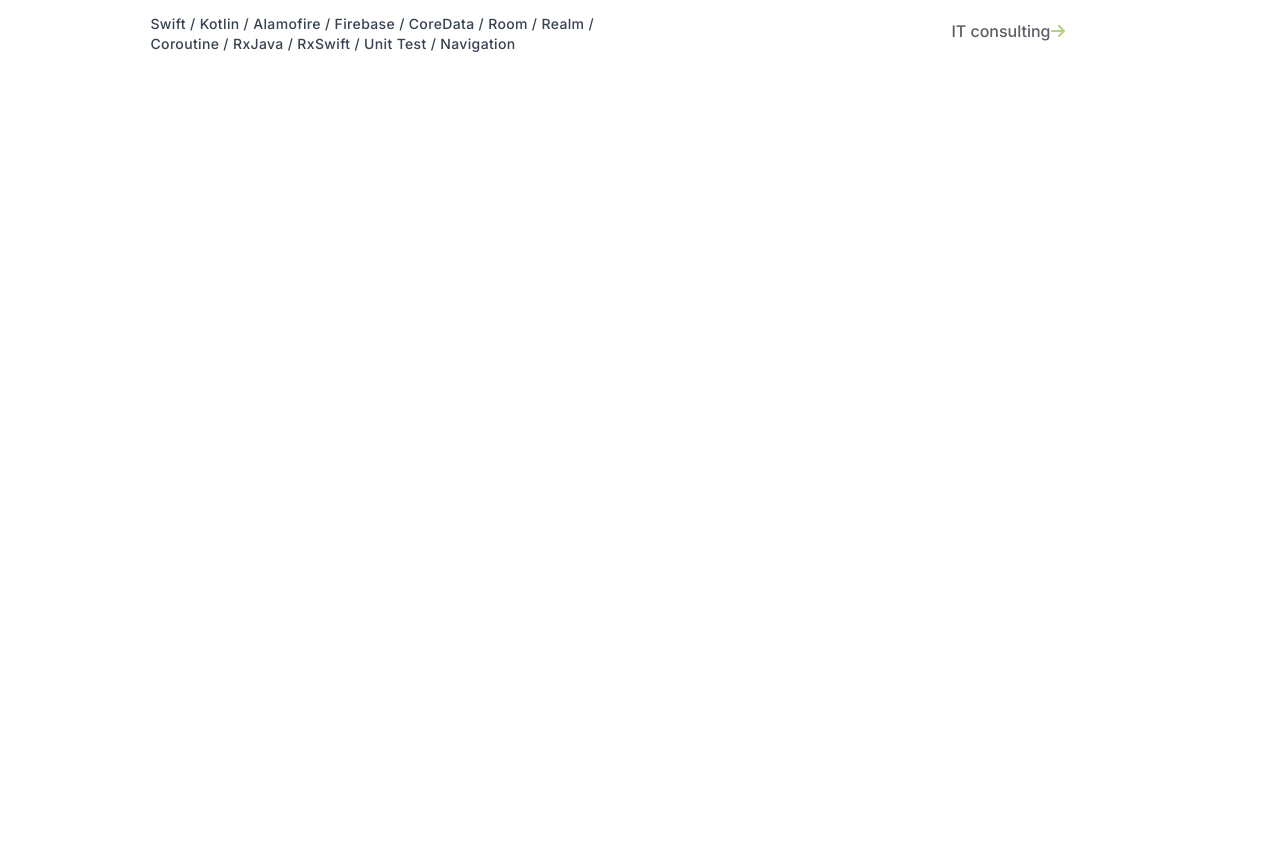
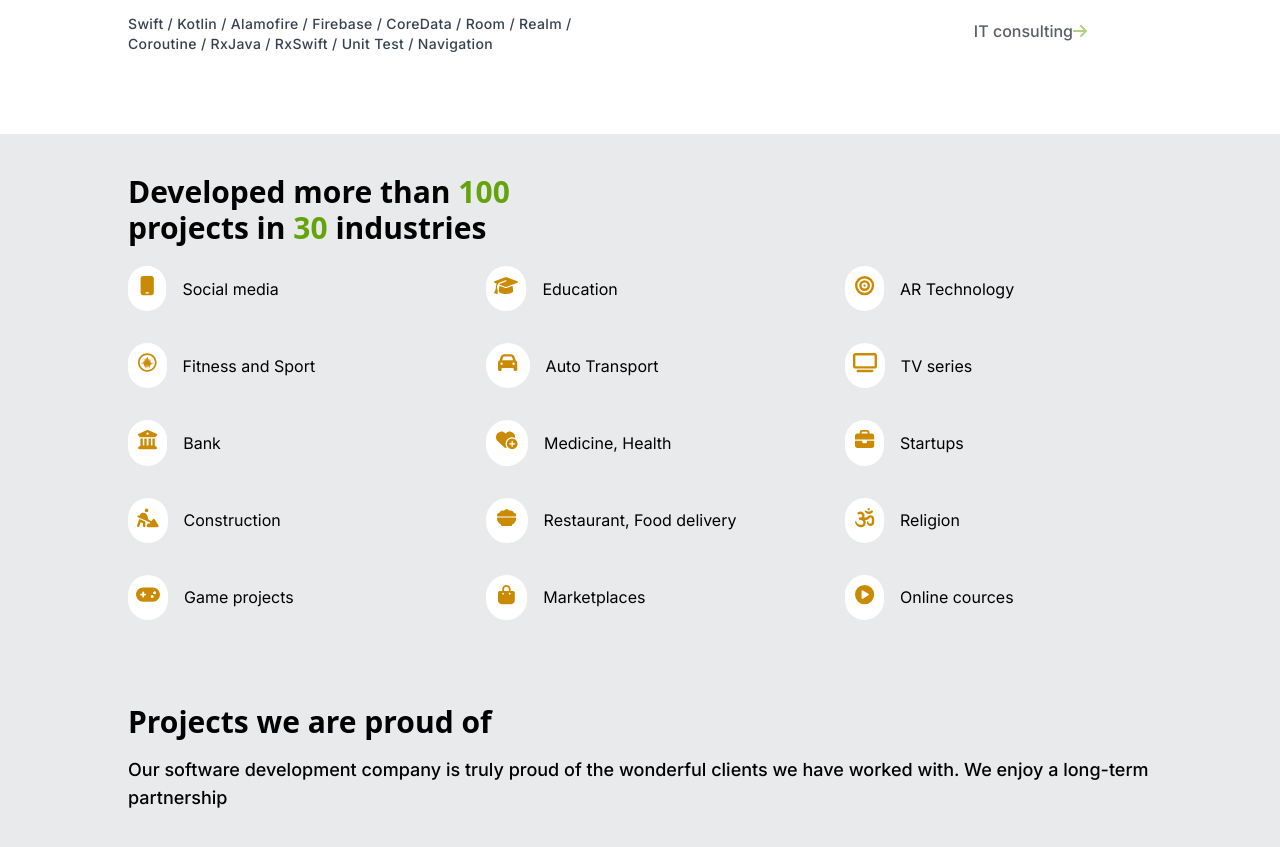
Before and after one commit to abhis12321/filesure-assignment, a Next.js app: page / in a window 1280 px wide. Shown: the part 1241-2088 px from the top of the page. Before the commit the page ends 1375 px from the top, so only its background shows below. Built offline with nearby package versions, Linux system fonts and the light colour scheme.

Commit message:
Acheivement Page is created

```diff
--- /dev/null
+++ b/app/__components/Acheivement.js
@@ -0,0 +1,85 @@
+import { faCreativeCommonsSampling } from '@fortawesome/free-brands-svg-icons'
+import { faBagShopping, faBowlFood, faBriefcase, faBuildingColumns, faBullseye, faCar, faCirclePlay, faGamepad, faGraduationCap, faHeartCirclePlus, faMobile, faOm, faPersonDigging, faTv } from '@fortawesome/free-solid-svg-icons'
+import { FontAwesomeIcon } from '@fortawesome/react-fontawesome'
+import React from 'react'
+
+export default function Acheivement() {
+    return (
+        <div className='py-10 bg-gray-500/15'>
+            <div className='w-[98%] md:w-[80%] max-w-[1300px] mx-auto'>
+                <h2 className="max-w-[450px] text-3xl font-bold font-sans tracking-normal">Developed more than <span className="text-lime-600">100</span> projects in <span className="text-lime-600">30</span> industries</h2>
+                <div className="w-full flex gap-8 flex-wrap items center justify-between py-5">
+                    <div className="w-full xs:w-[48%] sm:w-[30%] flex gap-4 items-center justify-start">
+                        <div className="py-[10px] px-3 bg-white rounded-full text-yellow-600"><FontAwesomeIcon size='xs' icon={faMobile} className='h-[1.2rem]'/></div>
+                        <div className="">Social media</div>
+                    </div>
+
+                    <div className="w-full xs:w-[48%] sm:w-[30%] flex gap-4 items-center justify-start">
+                        <div className="py-[10px] px-2 bg-white rounded-full text-yellow-600"><FontAwesomeIcon size='xs' icon={faGraduationCap} className='h-[1.2rem]'/></div>
+                        <div className="">Education</div>
+                    </div>
+                    <div className="w-full xs:w-[48%] sm:w-[30%] flex gap-4 items-center justify-start">
+                        <div className="p-[10px] bg-white rounded-full text-yellow-600"><FontAwesomeIcon size='xs' icon={faBullseye} className='h-[1.2rem]'/></div>
+                        <div className="">AR Technology</div>
+                    </div>
+                    <div className="w-full xs:w-[48%] sm:w-[30%] flex gap-4 items-center justify-start">
+                        <div className="p-[10px] bg-white rounded-full text-yellow-600"><FontAwesomeIcon size='xs' icon={faCreativeCommonsSampling} className='h-[1.2rem]'/></div>
+                        <div className="">Fitness and Sport</div>
+                    </div>
+                    <div className="w-full xs:w-[48%] sm:w-[30%] flex gap-4 items-center justify-start">
+                        <div className="py-[10px] px-3 bg-white rounded-full text-yellow-600"><FontAwesomeIcon size='xs' icon={faCar} className='h-[1.2rem]'/></div>
+                        <div className="">Auto Transport</div>
+                    </div>
+                    <div className="w-full xs:w-[48%] sm:w-[30%] flex gap-4 items-center justify-start">
+                        <div className="py-[10px] px-2 bg-white rounded-full text-yellow-600"><FontAwesomeIcon size='xs' icon={faTv} className='h-[1.2rem]'/></div>
+                        <div className="">TV series</div>
+                    </div>
+                    <div className="w-full xs:w-[48%] sm:w-[30%] flex gap-4 items-center justify-start">
+                        <div className="p-[10px] bg-white rounded-full text-yellow-600"><FontAwesomeIcon size='xs' icon={faBuildingColumns} className='h-[1.2rem]'/></div>
+                        <div className="">Bank</div>
+                    </div>
+                    <div className="w-full xs:w-[48%] sm:w-[30%] flex gap-4 items-center justify-start">
+                        <div className="p-[10px] bg-white rounded-full text-yellow-600"><FontAwesomeIcon size='xs' icon={faHeartCirclePlus} className='h-[1.2rem]'/></div>
+                        <div className="">Medicine, Health</div>
+                    </div>
+                    <div className="w-full xs:w-[48%] sm:w-[30%] flex gap-4 items-center justify-start">
+                        <div className="p-[10px] bg-white rounded-full text-yellow-600"><FontAwesomeIcon size='xs' icon={faBriefcase} className='h-[1.2rem]'/></div>
+                        <div className="">Startups</div>
+                    </div>
+                    <div className="w-full xs:w-[48%] sm:w-[30%] flex gap-4 items-center justify-start">
+                        <div className="py-[10px] px-[9px] bg-white rounded-full text-yellow-600"><FontAwesomeIcon size='xs' icon={faPersonDigging} className='h-[1.2rem]'/></div>
+                        <div className="">Construction</div>
+                    </div>
+                    <div className="w-full xs:w-[48%] sm:w-[30%] flex gap-4 items-center justify-start">
+                        <div className="py-[10px] px-[11px] bg-white rounded-full text-yellow-600"><FontAwesomeIcon size='xs' icon={faBowlFood} className='h-[1.2rem]'/></div>
+                        <div className="">Restaurant, Food delivery</div>
+                    </div>
+                    <div className="w-full xs:w-[48%] sm:w-[30%] flex gap-4 items-center justify-start">
+                        <div className="p-[10px] bg-white rounded-full text-yellow-600"><FontAwesomeIcon size='xs' icon={faOm} className='h-[1.2rem]'/></div>
+                        <div className="">Religion</div>
+                    </div>
+                    <div className="w-full xs:w-[48%] sm:w-[30%] flex gap-4 items-center justify-start">
+                        <div className="py-[10px] px-2 bg-white rounded-full text-yellow-600"><FontAwesomeIcon size='xs' icon={faGamepad} className='h-[1.2rem]'/></div>
+                        <div className="">Game projects</div>
+                    </div>
+                    <div className="w-full xs:w-[48%] sm:w-[30%] flex gap-4 items-center justify-start">
+                        <div className="py-[10px] px-3 bg-white rounded-full text-yellow-600"><FontAwesomeIcon size='xs' icon={faBagShopping} className='h-[1.2rem]'/></div>
+                        <div className="">Marketplaces</div>
+                    </div>
+                    <div className="w-full xs:w-[48%] sm:w-[30%] flex gap-4 items-center justify-start">
+                        <div className="p-[10px] bg-white rounded-full text-yellow-600"><FontAwesomeIcon size='xs' icon={faCirclePlay} className='h-[1.2rem]'/></div>
+                        <div className="">Online cources</div>
+                    </div>
+
+                </div>
+
+
+
+                <h2 className="max-w-[450px] text-3xl font-bold font-sans tracking-normal pt-16 pb-4">Projects we are proud of</h2>
+                <p className="font-medium text-lg">Our software development company is truly proud of the wonderful clients we have worked with. We enjoy a long-term partnership</p>
+
+                <div className="flex"></div>
+            </div>
+        </div>
+    )
+}
--- a/app/__components/DevelopmentCycle.js
+++ b/app/__components/DevelopmentCycle.js
@@ -7,7 +7,7 @@ export default function DevelopmentCycle() {
     return (
         <div className='py-10'>
             <div className="w-full [background:url('/planet.png')] bg-contain h-[140px] border-y-[1px] border-gray-300" />
-            <div className="flex justify-around py-10">
+            <div className="w-[98%] md:w-[80%] max-w-[1300px] mx-auto flex justify-between py-10">
                 <div className="flex flex-col gap-4 max-w-[500px]">
                     <h2 className="text-3xl font-bold font-sans tracking-normal">Full development cycle</h2>
                     <p className="text-[10px] font-semibold py-2">We use proved technologies</p>
--- a/app/__components/IntroPage.js
+++ b/app/__components/IntroPage.js
@@ -4,7 +4,7 @@ import ContactForm from './ContactForm'
 export default function IntroPage() {
     return (
         <div className="w-full bg-slate-500/15">
-            <div className='h-nav w-[98%] max-w-[1300px] mx-auto flex items-center justify-start'>
+            <div className='h-nav w-[98%] md:w-[80%] max-w-[1300px] mx-auto flex items-center justify-start'>
                 <div className="max-w-[650px] flex flex-col gap-4">
                     <div className="text-4xl font-bold">
                         <span className="text-yellow-500">User-Centric Excellence </span>:
--- a/app/page.js
+++ b/app/page.js
@@ -1,12 +1,14 @@
 import React from 'react'
 import IntroPage from './__components/IntroPage'
 import DevelopmentCycle from './__components/DevelopmentCycle'
+import Acheivement from './__components/Acheivement'
 
 export default function page() {
   return (
     <div className=''>
       <IntroPage />
       <DevelopmentCycle />
+      <Acheivement />
     </div>
   )
 }
--- a/tailwind.config.js
+++ b/tailwind.config.js
@@ -7,6 +7,9 @@ module.exports = {
   ],
   theme: {
     extend: {
+      screens: {
+        'xs': '430px',
+      },
       backgroundImage: {
         "gradient-radial": "radial-gradient(var(--tw-gradient-stops))",
         "gradient-conic":
```
